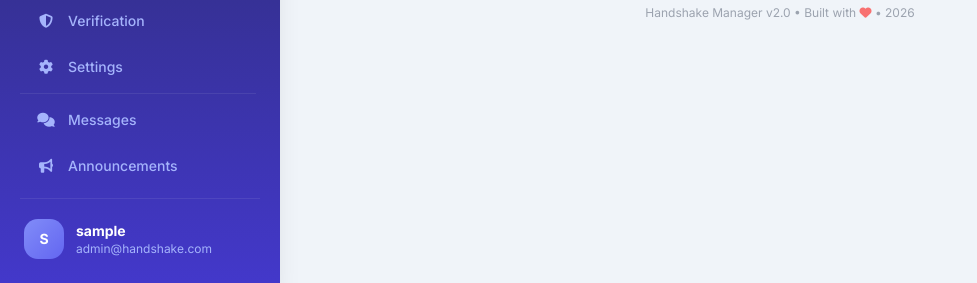
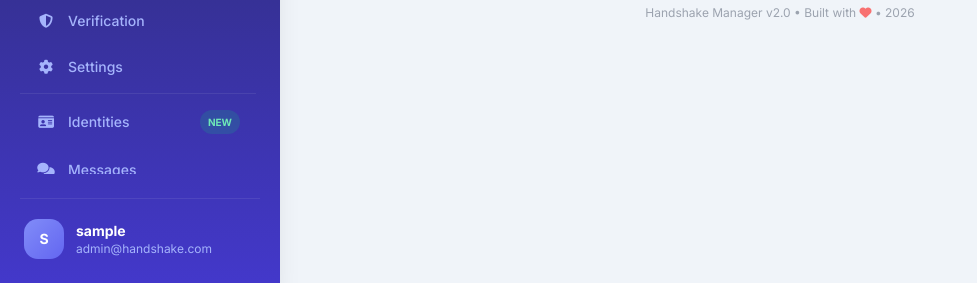
Before and after one commit to mosoba/HANSA, a Flask app: page /accounts in a window 1280 px wide. Shown: the part 517-800 px from the top of the page, without its empty margins (0-977 px from the left). Run offline with Flask 3, Linux system fonts and the light colour scheme; the visitor is signed in with stand-in values (Sample User, id 1); data that the repository does not hold is empty; some libraries are stand-ins or nearby versions.

Commit message:
Add 'Identities' link to admin sidebar
Added a new sidebar link for the 'Identities' feature with a 'NEW' badge.

```diff
--- a/templates/admin_base.html
+++ b/templates/admin_base.html
@@ -181,6 +181,12 @@
 
         <div class="sidebar-divider border-t my-3"></div>
 
+        <!-- 🔥 IDENTITIES - NEW FEATURE -->
+        <a href="/identities" class="sidebar-link flex items-center gap-3 px-4 py-2.5 text-sm {% if request.endpoint == 'identities' %}active{% endif %}">
+            <i class="fas fa-id-card w-5 text-center"></i> Identities
+            <span class="ml-auto text-[10px] font-bold bg-emerald-500/20 text-emerald-300 px-2 py-0.5 rounded-full">NEW</span>
+        </a>
+
         <!-- 🔥 MESSAGES - WhatsApp-style Chat -->
         <a href="/admin-messages" class="sidebar-link flex items-center gap-3 px-4 py-2.5 text-sm {% if request.endpoint == 'admin_messages' %}active{% endif %}">
             <i class="fas fa-comments w-5 text-center"></i> Messages
```
